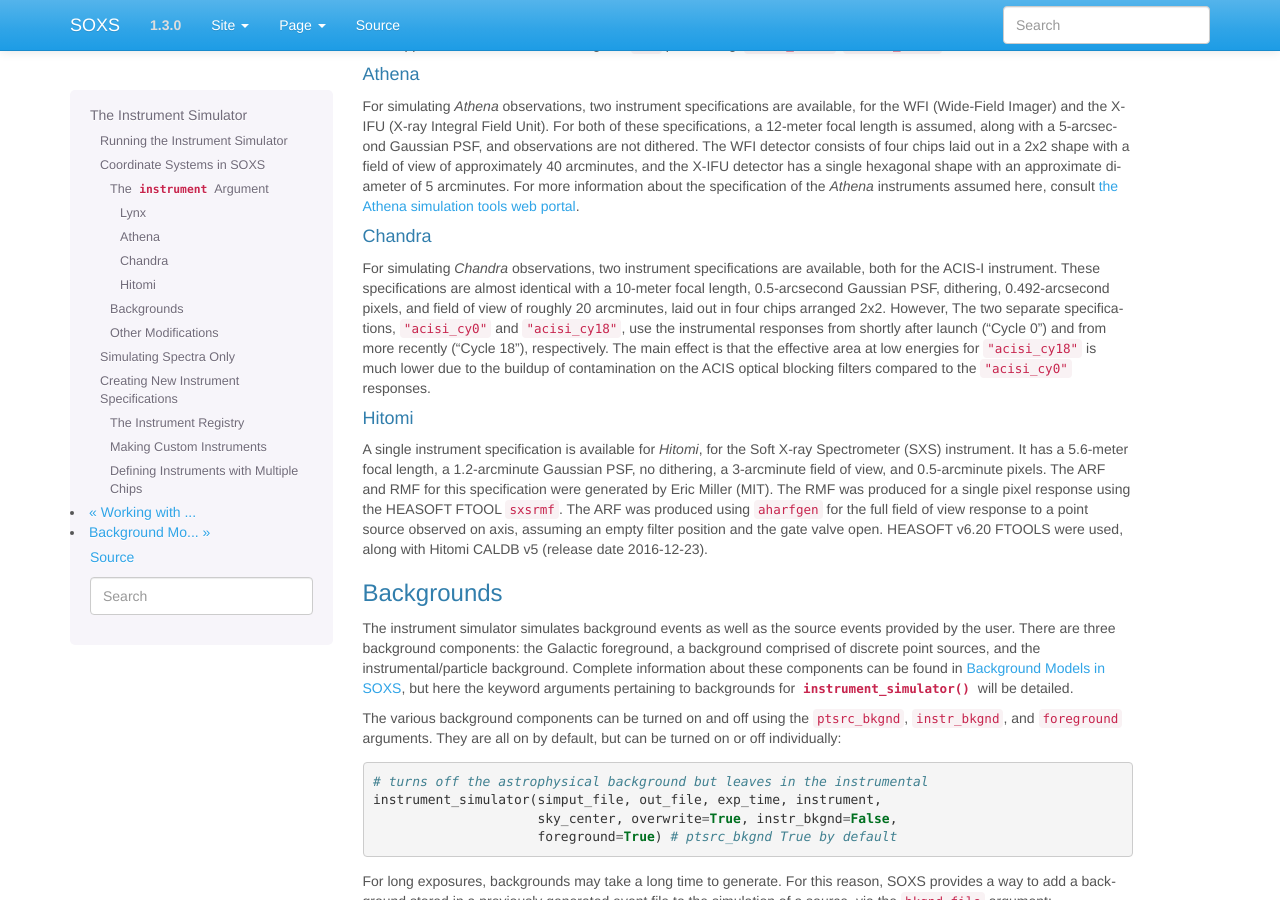
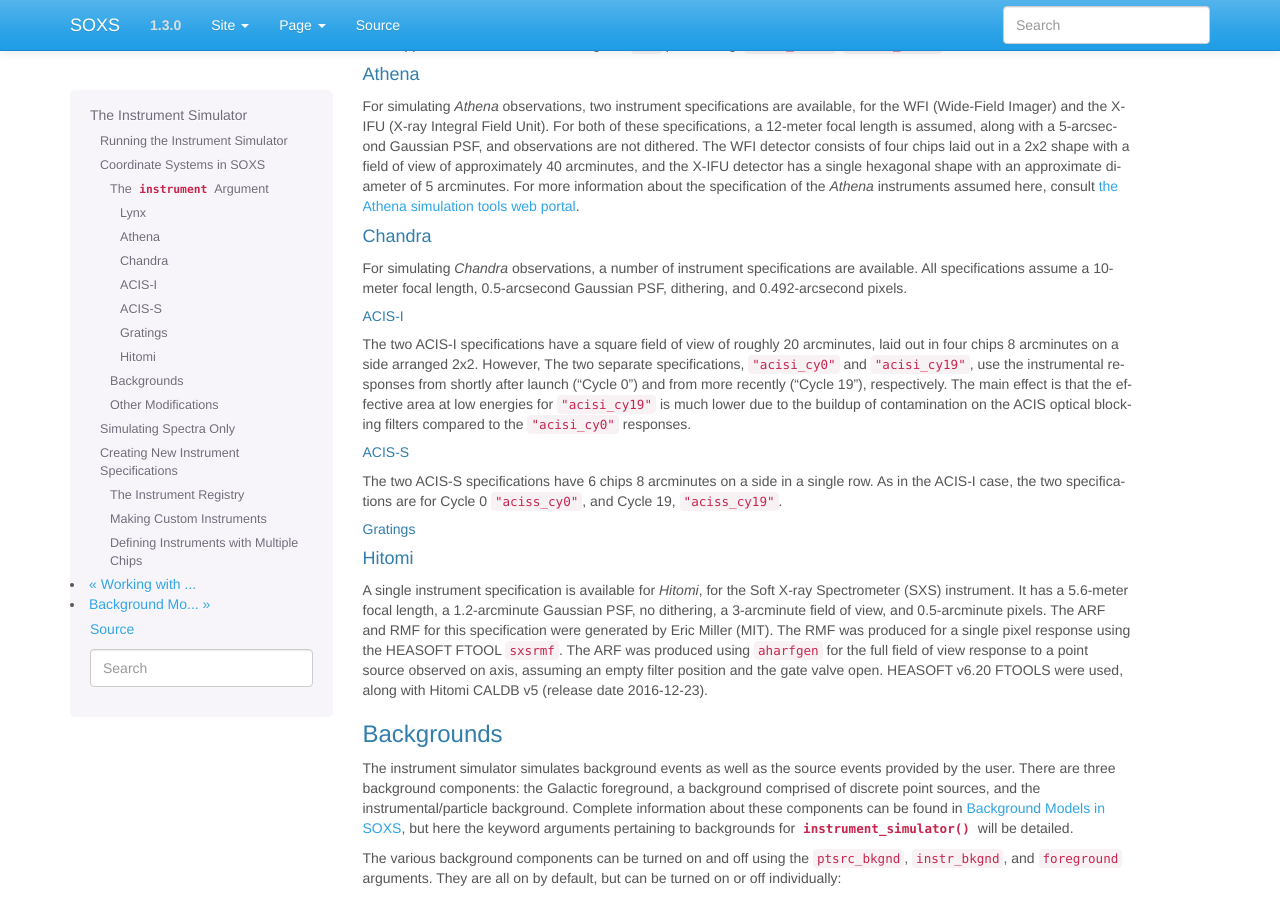
Before and after one commit to lynx-x-ray-observatory/soxs, a Sphinx documentation site: the page built from doc/source/users_guide/instrument.rst, in a window 1280 px wide and 900 px high, scrolled down 2272 px. Built offline with Sphinx 7.4.7, drawn with Linux system fonts in a browser that asks for light colours.

Commit message:
Some Chandra docs

```diff
--- a/doc/source/users_guide/instrument.rst
+++ b/doc/source/users_guide/instrument.rst
@@ -127,16 +127,32 @@ the specification of the *Athena* instruments assumed here, consult
 Chandra
 ~~~~~~~
 
-For simulating *Chandra* observations, two instrument specifications are
-available, both for the ACIS-I instrument. These specifications are almost
-identical with a 10-meter focal length, 0.5-arcsecond Gaussian PSF, dithering,
-0.492-arcsecond pixels, and field of view of roughly 20 arcminutes, laid out in
-four chips arranged 2x2. However, The two separate specifications, ``"acisi_cy0"``
-and ``"acisi_cy18"``, use the instrumental responses from shortly after launch
-("Cycle 0") and from more recently ("Cycle 18"), respectively. The main effect
-is that the effective area at low energies for ``"acisi_cy18"`` is much lower
-due to the buildup of contamination on the ACIS optical blocking filters compared
-to the ``"acisi_cy0"`` responses.
+For simulating *Chandra* observations, a number of instrument specifications are
+available. All specifications assume a 10-meter focal length, 0.5-arcsecond Gaussian
+PSF, dithering, and 0.492-arcsecond pixels.
+
+ACIS-I
+######
+
+The two ACIS-I specifications have a square field of view of roughly 20
+arcminutes, laid out in four chips 8 arcminutes on a side arranged 2x2. However,
+The two separate specifications, ``"acisi_cy0"`` and ``"acisi_cy19"``, use the
+instrumental responses from shortly after launch ("Cycle 0") and from more
+recently ("Cycle 19"), respectively. The main effect is that the effective area
+at low energies for ``"acisi_cy19"`` is much lower due to the buildup of
+contamination on the ACIS optical blocking filters compared to the
+``"acisi_cy0"`` responses.
+
+ACIS-S
+######
+
+The two ACIS-S specifications have 6 chips 8 arcminutes on a side in a single row.
+As in the ACIS-I case, the two specifications are for Cycle 0 ``"aciss_cy0"``, and
+Cycle 19, ``"aciss_cy19"``.
+
+Gratings
+########
+
 
 Hitomi
 ~~~~~~
```
